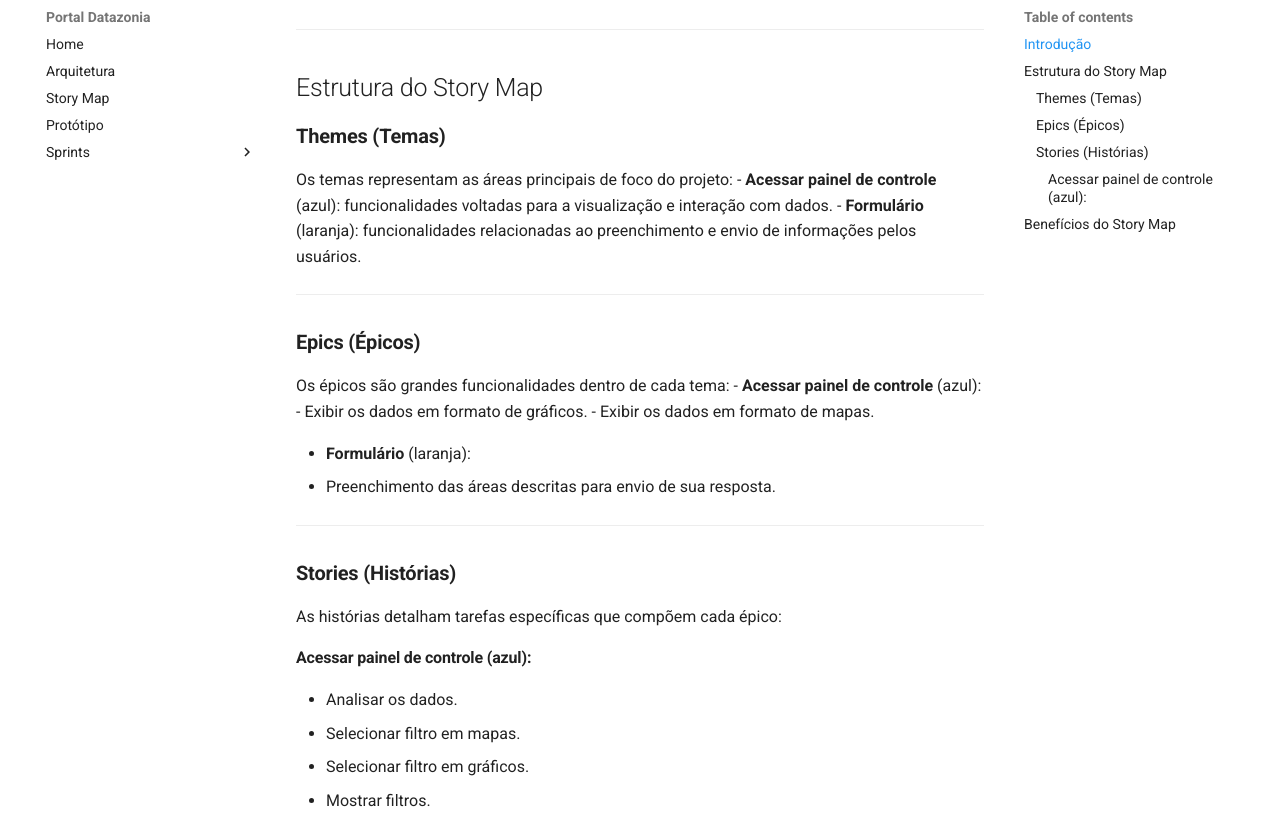
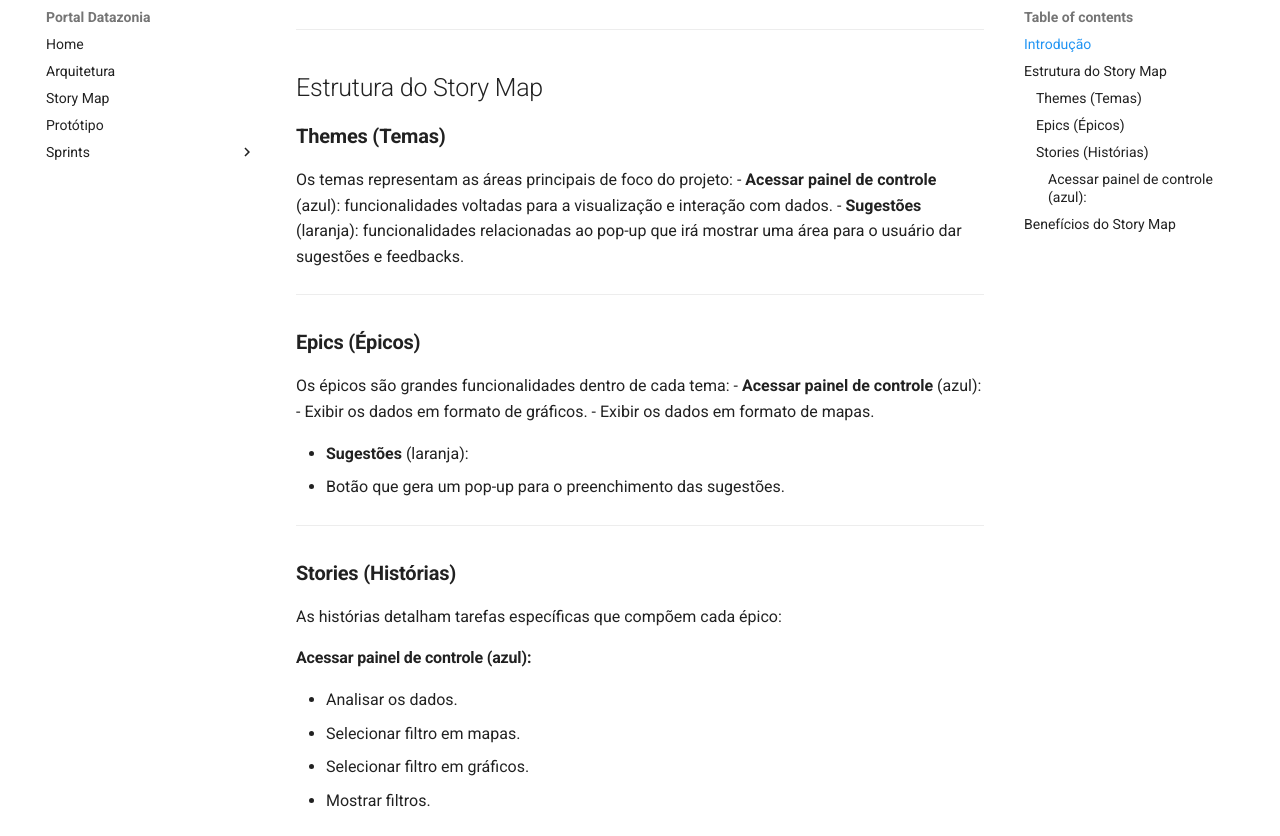
Before and after one commit to unb-mds/2024-2-Amaiszonia, an MkDocs documentation site: the page built from docs/StoryMap.md, in a window 1280 px wide and 900 px high, scrolled down 863 px, cut to the strip 64-900 px from the top of the window. Built offline with MkDocs 1.6.1 and Material for MkDocs 9.7.7, drawn with Linux system fonts in a browser that asks for light colours; comment, search, counter and statistics services are not loaded.

Commit message:
alteração na área que era de formulário para sugestões

```diff
--- a/docs/StoryMap.md
+++ b/docs/StoryMap.md
@@ -20,7 +20,7 @@ O **Story Map** é uma ferramenta que estrutura os objetivos do projeto **Datazo
 ### **Themes (Temas)**
 Os temas representam as áreas principais de foco do projeto:
 - **Acessar painel de controle** (azul): funcionalidades voltadas para a visualização e interação com dados.
-- **Formulário** (laranja): funcionalidades relacionadas ao preenchimento e envio de informações pelos usuários.
+- **Sugestões** (laranja): funcionalidades relacionadas ao pop-up que irá mostrar uma área para o usuário dar sugestões e feedbacks.
 
 ---
 
@@ -30,8 +30,8 @@ Os épicos são grandes funcionalidades dentro de cada tema:
   - Exibir os dados em formato de gráficos.
   - Exibir os dados em formato de mapas.
 
-- **Formulário** (laranja):
-  - Preenchimento das áreas descritas para envio de sua resposta.
+- **Sugestões** (laranja):
+  - Botão que gera um pop-up para o preenchimento das sugestões.
 
 ---
 
```
